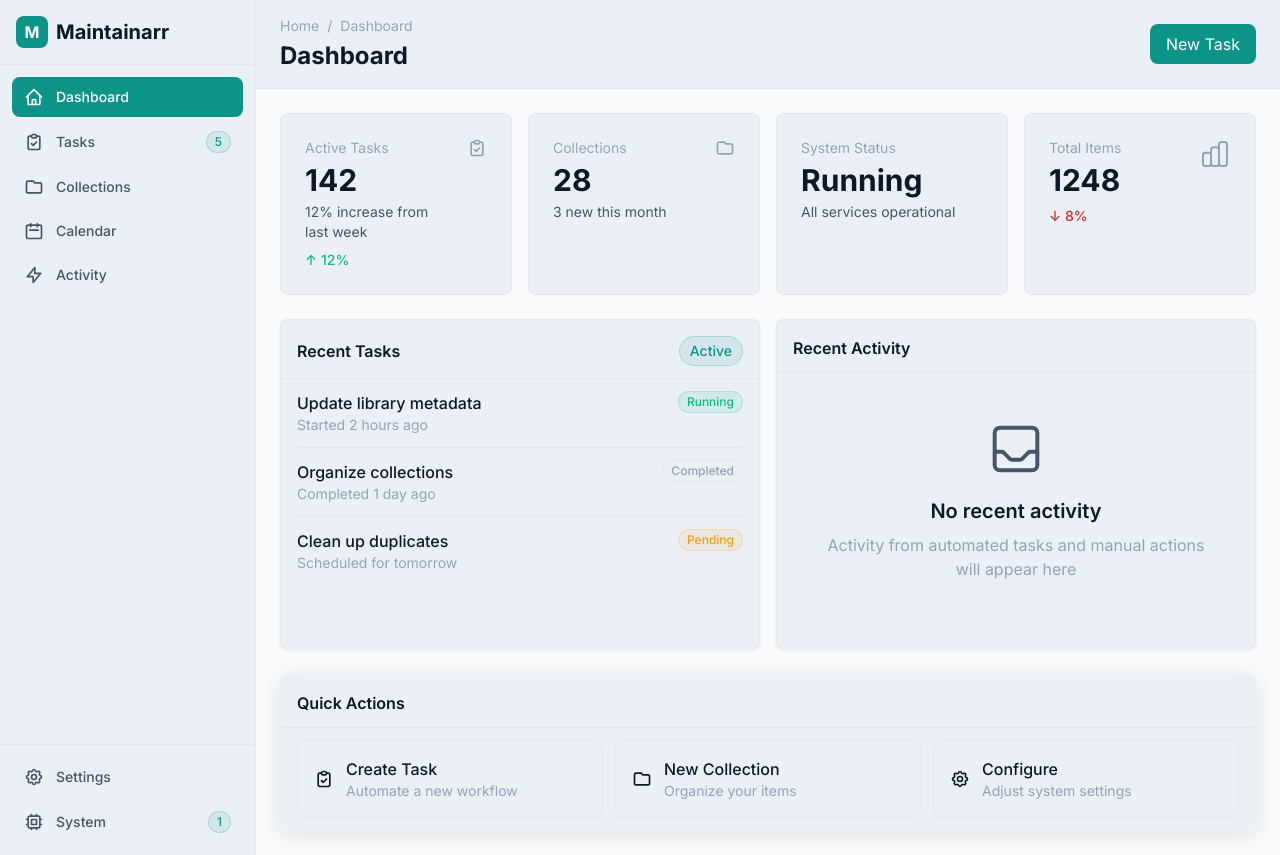
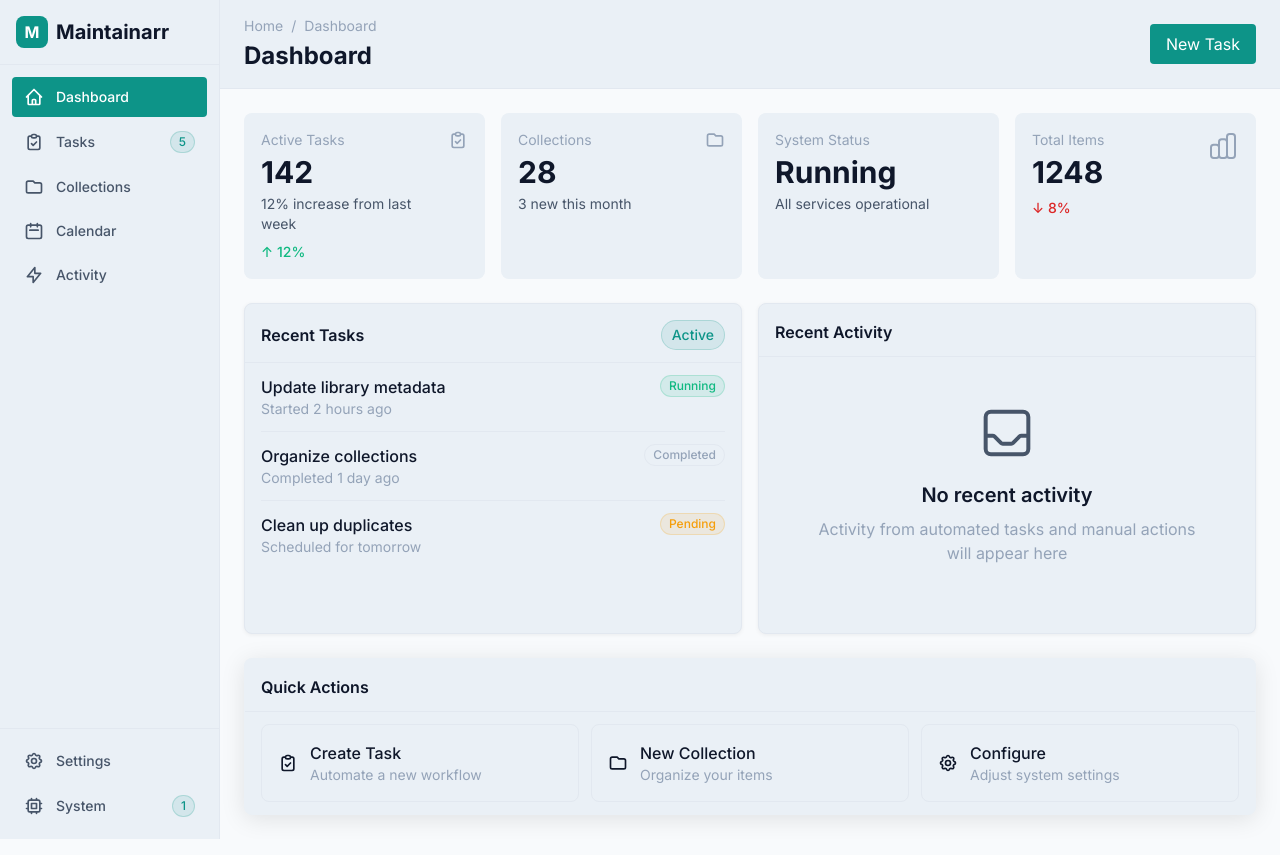
Before and after one commit to nokternol/maintainarr, a Next.js app: page /dashboard in a window 1280 px wide. Built offline with nearby package versions, Linux system fonts and the light colour scheme.

Commit message:
Manage cards and borders

```diff
--- a/src/components/AppLayout/AppLayout.module.css
+++ b/src/components/AppLayout/AppLayout.module.css
@@ -3,7 +3,8 @@
 }
 
 .sidebarWrapper {
-  @apply hidden md:block w-64 flex-shrink-0;
+  @apply hidden md:block flex-shrink-0;
+  width: var(--layout-sidebar-width);
 }
 
 .mainContent {
--- a/src/components/Button/Button.module.css
+++ b/src/components/Button/Button.module.css
@@ -1,5 +1,5 @@
 .base {
-  @apply inline-flex items-center justify-center font-medium rounded-lg transition-colors duration-150 focus:outline-none focus:ring-2 focus:ring-offset-2 disabled:opacity-40 disabled:cursor-not-allowed;
+  @apply inline-flex items-center justify-center font-medium rounded-sm transition-colors duration-150 focus:outline-none focus:ring-2 focus:ring-offset-2 disabled:opacity-40 disabled:cursor-not-allowed;
 }
 
 .primary {
--- a/src/components/Card/index.tsx
+++ b/src/components/Card/index.tsx
@@ -17,47 +17,22 @@ export interface CardRootProps extends HTMLAttributes<HTMLDivElement> {
    * to control their own padding, and wrap body content in <Card.Content>.
    */
   padding?: CardPadding;
-  /** @deprecated Prefer <Card.Header> sub-component */
-  header?: React.ReactNode;
-  /** @deprecated Prefer <Card.Footer> sub-component */
-  footer?: React.ReactNode;
 }
 
 const Root = ({
   children,
   variant = 'default',
   padding = 'md',
-  header,
-  footer,
   className = '',
   ...props
-}: CardRootProps) => {
-  const isDivided = Boolean(header || footer);
-
-  return (
-    <div
-      className={cn(
-        styles.base,
-        styles[variant],
-        !isDivided && styles[`padding_${padding}`],
-        className
-      )}
-      {...props}
-    >
-      {header && (
-        <div className={cn(styles.header, styles[`headerPadding_${padding}`])}>{header}</div>
-      )}
-      {isDivided ? (
-        <div className={styles[`contentPadding_divided_${padding}`]}>{children}</div>
-      ) : (
-        children
-      )}
-      {footer && (
-        <div className={cn(styles.footer, styles[`footerPadding_${padding}`])}>{footer}</div>
-      )}
-    </div>
-  );
-};
+}: CardRootProps) => (
+  <div
+    className={cn(styles.base, styles[variant], styles[`padding_${padding}`], className)}
+    {...props}
+  >
+    {children}
+  </div>
+);
 
 // ─── Sub-components ───────────────────────────────────────────────────────────
 
--- a/src/components/Sidebar/Sidebar.module.css
+++ b/src/components/Sidebar/Sidebar.module.css
@@ -19,7 +19,7 @@
 }
 
 .itemBase {
-  @apply flex items-center gap-3 px-3 py-2.5 rounded-lg transition-colors text-sm font-medium;
+  @apply flex items-center gap-3 px-3 py-2.5 rounded-sm transition-colors text-sm font-medium;
 }
 
 .itemActive {
--- a/src/components/StatCard/StatCard.module.css
+++ b/src/components/StatCard/StatCard.module.css
@@ -1,5 +1,5 @@
-.card {
-  @apply bg-surface-panel rounded-lg p-6 border border-border transition-colors hover:border-text-muted;
+.root {
+  @apply hover:border-text-muted;
 }
 
 .label {
--- a/src/components/StatCard/index.tsx
+++ b/src/components/StatCard/index.tsx
@@ -1,3 +1,4 @@
+import Card from '@app/components/Card';
 import { cn } from '@app/lib/utils/cn';
 import type { HTMLAttributes } from 'react';
 import styles from './StatCard.module.css';
@@ -26,7 +27,7 @@ export default function StatCard({
   const trendIcon = trend?.direction === 'up' ? '↑' : '↓';
 
   return (
-    <div className={cn(styles.card, className)} {...props}>
+    <Card className={cn(styles.root, className)} {...props}>
       <div className="flex items-start justify-between">
         <div className="flex-1">
           <p className={styles.label}>{label}</p>
@@ -41,6 +42,6 @@ export default function StatCard({
         </div>
         {icon && <div className={styles.iconWrapper}>{icon}</div>}
       </div>
-    </div>
+    </Card>
   );
 }
--- a/src/pages/dashboard/index.tsx
+++ b/src/pages/dashboard/index.tsx
@@ -221,7 +221,7 @@ export default function DashboardPage() {
           actions={
             <button
               type="button"
-              className="px-4 py-2 bg-primary hover:bg-primary-hover text-white rounded-lg transition-colors focus:outline-none focus:ring-2 focus:ring-primary focus:ring-offset-2 focus:ring-offset-surface-bg"
+              className="px-4 py-2 bg-primary hover:bg-primary-hover text-white rounded-sm transition-colors focus:outline-none focus:ring-2 focus:ring-primary focus:ring-offset-2 focus:ring-offset-surface-bg"
             >
               New Task
             </button>
@@ -257,15 +257,14 @@ export default function DashboardPage() {
         {/* Content Grid */}
         <WidgetGrid columns={2}>
           {/* Recent Tasks Card */}
-          <Card
-            variant="outlined"
-            header={
+          <Card variant="outlined" padding="none">
+            <Card.Header>
               <div className="flex items-center justify-between">
                 <h3 className="text-text-primary font-semibold">Recent Tasks</h3>
                 <Badge variant="primary">Active</Badge>
               </div>
-            }
-          >
+            </Card.Header>
+            <Card.Content divided>
             <div className="space-y-3">
               <div className="flex items-start justify-between pb-3 border-b border-border">
                 <div>
@@ -295,26 +294,30 @@ export default function DashboardPage() {
                 </Badge>
               </div>
             </div>
+            </Card.Content>
           </Card>
 
           {/* Activity Feed Card */}
-          <Card
-            variant="outlined"
-            header={<h3 className="text-text-primary font-semibold">Recent Activity</h3>}
-          >
+          <Card variant="outlined" padding="none">
+            <Card.Header>
+              <h3 className="text-text-primary font-semibold">Recent Activity</h3>
+            </Card.Header>
+            <Card.Content divided>
             <EmptyState
               icon={<InboxIcon />}
               title="No recent activity"
               description="Activity from automated tasks and manual actions will appear here"
             />
+            </Card.Content>
           </Card>
         </WidgetGrid>
 
         {/* Quick Actions */}
-        <Card
-          variant="elevated"
-          header={<h3 className="text-text-primary font-semibold">Quick Actions</h3>}
-        >
+        <Card variant="elevated" padding="none">
+          <Card.Header>
+            <h3 className="text-text-primary font-semibold">Quick Actions</h3>
+          </Card.Header>
+          <Card.Content divided>
           <div className="grid grid-cols-1 md:grid-cols-3 gap-3">
             <button
               type="button"
@@ -353,6 +356,7 @@ export default function DashboardPage() {
               </div>
             </button>
           </div>
+          </Card.Content>
         </Card>
       </div>
     </AppLayout>
--- a/src/styles/theme.ts
+++ b/src/styles/theme.ts
@@ -197,6 +197,17 @@ export const semanticTokens = {
   colorWarning: palette.amber[500],
   colorInfo: palette.blue[500],
 
+  // ── Radius ───────────────────────────────────────────────────────────────
+  radiusSm: '4px',   // buttons, inputs, sidebar items
+  radiusMd: '8px',   // cards, panels
+
+  // ── Layout ───────────────────────────────────────────────────────────────
+  layoutSidebarWidth: '220px',
+  layoutContentGutter: '24px',
+
+  // ── Transition ───────────────────────────────────────────────────────────
+  transitionFast: '150ms',
+
   // ── Interaction states ────────────────────────────────────────────────────
   disabledOpacity: '0.4',
 } as const;
@@ -250,6 +261,17 @@ export const cssVarMap = {
 
   // ── Elevated surface (light mode = same as panel; elevated context handled by shadow) ──
   '--color-surface-elevated': semanticTokens.surfacePanel,
+
+  // ── Radius ───────────────────────────────────────────────────────────────
+  '--radius-sm': semanticTokens.radiusSm,
+  '--radius-md': semanticTokens.radiusMd,
+
+  // ── Layout ───────────────────────────────────────────────────────────────
+  '--layout-sidebar-width': semanticTokens.layoutSidebarWidth,
+  '--layout-content-gutter': semanticTokens.layoutContentGutter,
+
+  // ── Transition ───────────────────────────────────────────────────────────
+  '--transition-fast': semanticTokens.transitionFast,
 
   // ── Interaction states ────────────────────────────────────────────────────
   '--state-disabled-opacity': semanticTokens.disabledOpacity,
--- a/tailwind.config.js
+++ b/tailwind.config.js
@@ -14,6 +14,10 @@ module.exports = {
       },
       fontFamily: {
         ...themeFonts,
+      },
+      borderRadius: {
+        sm: 'var(--radius-sm)', // 4px — buttons, inputs, sidebar items
+        lg: 'var(--radius-md)', // 8px — cards, panels (same value, now token-controlled)
       },
       boxShadow: {
         ...themeShadows,
```
Also changed, not shown: 2 other files (tests, documents, lock files or other folders).
